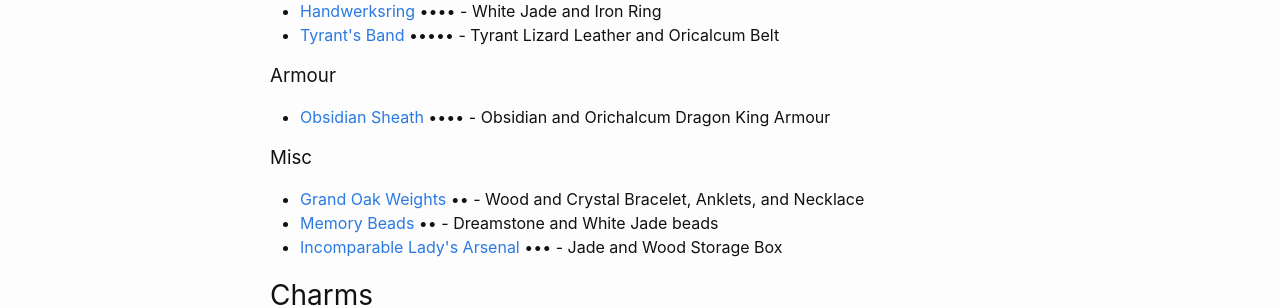
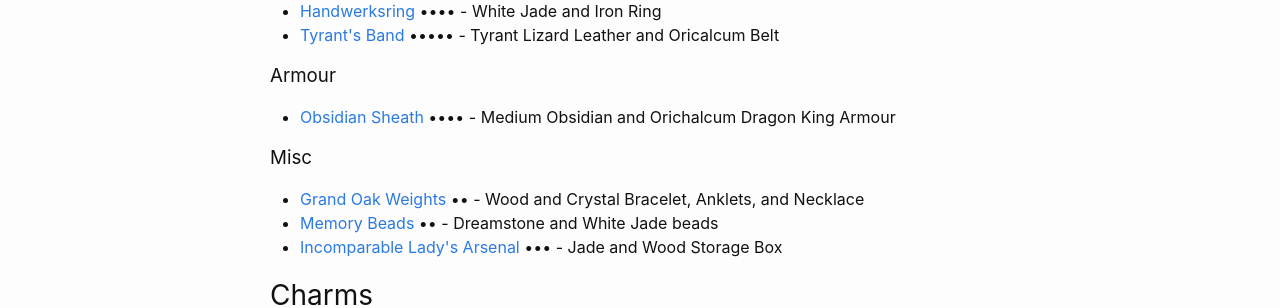
Before and after one commit to Everspace/Excellent-Homebrew-Approach, a Jekyll site: the page built from index.md, in a window 1280 px wide. Shown: the part 193-501 px from the top of the page. Built offline with Jekyll 4.4.1, drawn with Linux system fonts in a browser that asks for light colours.

Commit message:
Hey lets list the weight of things

```diff
--- a/_includes/artifacts/list-all.html
+++ b/_includes/artifacts/list-all.html
@@ -10,7 +10,7 @@
       <div>
         <a href="{{artifact.url}}">{{artifact.title | escape}}</a>
         {% include rating.html rating=artifact.rating %}
-        - {{artifact.description}}
+        - {{artifact.weight | default(none)}} {{artifact.description}}
       </div>
     </li>
   {%- endfor -%}
```
